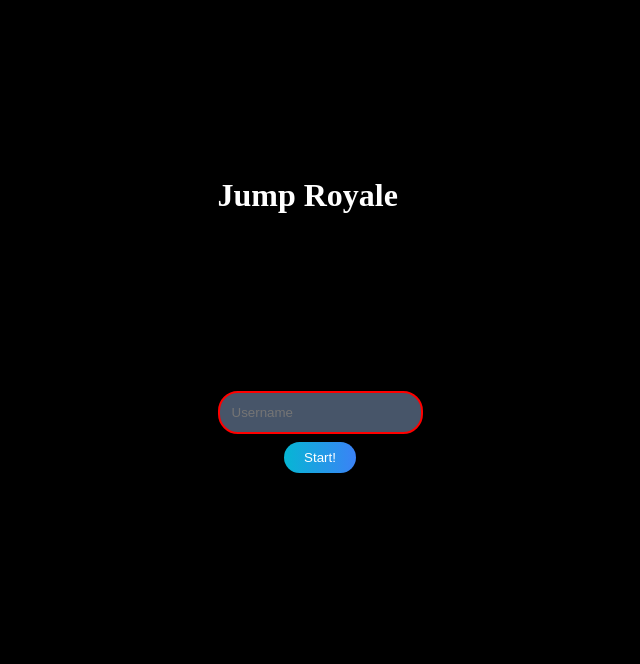
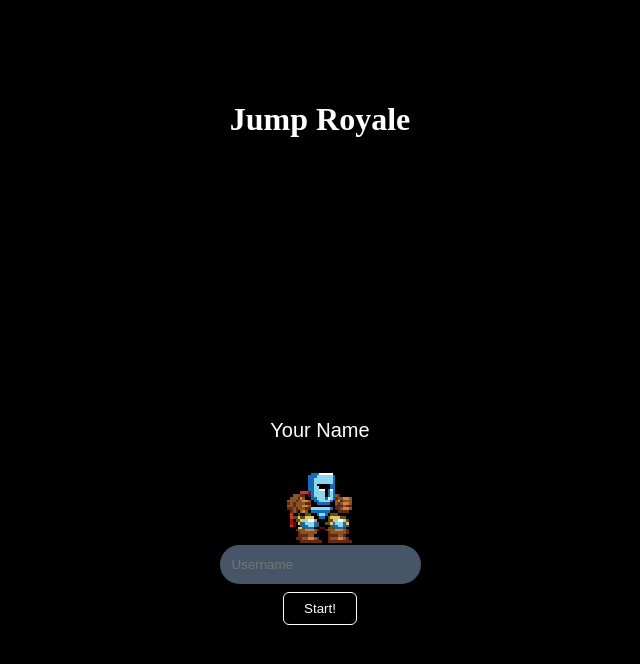
Before and after one commit to ProjectSTMQ/jump-royale, a website: page public/index.html in a window 1280 px wide. Shown: the whole page, without its empty margins (320-960 px from the left). Drawn offline with nearby package versions, Linux system fonts and the light colour scheme; no server answers.

Commit message:
Reworked landing page

```diff
--- a/public/index.html
+++ b/public/index.html
@@ -9,7 +9,11 @@
 
 <!-- username input -->
 <div id = "usernameDiv" class = "usernameDiv">
-  <h1 class="header">Jump Royale</h1>
+  <h1  id="usernameHeader" class="header">Jump Royale</h1>
+  <div id="playerDiv"  class = "playerDiv">
+    <p id = "usernameDisplay" class = "playerUsername"> Your Name</p>
+    <img id = "playerImg" src="./imgs/poses/idle.png" >
+  </div>
   <form id="usernameForm" class="usernameForm">
 
     <div>
@@ -21,8 +25,9 @@
         class="usernameInput"
       />
     </div>
+
     <div style="text-align: center; margin-top: 8px; ">
-      <button
+      <button id="usernameButton"
         class="usernameButton"
       >
         Start!
--- a/public/js/index.js
+++ b/public/js/index.js
@@ -95,6 +95,7 @@ function draw() {
         let player = castToPlayer(frontendPlayers[socket.id]);
 
         player.update(this.frontendMap);
+
         frontendPlayers[socket.id] = player;
 
         backgroundImg.src = player.levelImage;
@@ -281,13 +282,44 @@ window.addEventListener("keyup", (event) => {
     }
 });
 
+document.querySelector("#usernameButton").addEventListener("mouseover", (event) => {
+
+    document.querySelector(" #playerImg").src= "./imgs/poses/jump.png";
+});
+document.querySelector("#usernameButton").addEventListener("mouseout", (event) => {
+
+    if( document.querySelector(" #playerImg").src == window.location.href +"imgs/poses/jump.png"){
+        document.querySelector(" #playerImg").src= "./imgs/poses/idle.png";
+    }
+});
+
+
+
+document.querySelector("#usernameForm").addEventListener("keyup", (event) => {
+
+    if(document.querySelector("#usernameInput").value){
+        document.querySelector("#usernameDisplay").innerHTML= document.querySelector("#usernameInput").value;
+    }
+    else{
+        document.querySelector("#usernameDisplay").innerHTML= "Your Name";
+    }
+
+
+});
+
 document.querySelector("#usernameForm").addEventListener("submit", (event) => {
     event.preventDefault(); // Prevent page refresh
     const username = document.querySelector("#usernameInput").value;
 
     if (username) {
+        document.querySelector(" #playerImg").src= "./imgs/poses/fall.png";
+        document.querySelector("#usernameDiv").classList.add("fade-out-usernameDiv");
+        document.querySelector("#usernameHeader").style.opacity=0;
+        document.querySelector("#usernameForm").style.opacity=0;
 
-        document.querySelector("#usernameDiv").classList.add("fade-out-usernameDiv");
+        console.log( document.querySelector("#playerImg").src);
+        document.querySelector("#playerDiv").classList.add("loginTransition");
+
         this.usernameSubmitted = true;
         socket.emit("username", username);
     }
--- a/public/styles.css
+++ b/public/styles.css
@@ -1,14 +1,22 @@
 .fade-out-usernameDiv{
     opacity: 0;
-    transition: opacity 2s;
+    transition: opacity 1.5s ease-in;
     pointer-events: none;
 }
 
-input:invalid {
-    border: 2px solid red;
+
+.playerUsername{
+
+    text-align: center;
+    color : white;
+    stroke : black;
+
+    height :23px;
+    font : 20px Arial;
+    margin-bottom: 0;
 }
-
 .usernameDiv{
+    text-align: center;
     background-color : #000000;
     display: grid;
     align-items: center;
@@ -19,7 +27,14 @@ input:invalid {
     bottom: 0;
     left: 0;
 }
-
+.playerDiv{
+    align-self: end;
+    position: relative;
+    display: flex;
+    flex-direction: column;
+    align-items: center;
+    justify-content: center;
+}
 .disabled {
     display: none;
 }
@@ -32,15 +47,19 @@ input:invalid {
     color: #cbd5e1;
 }
 
+.loginTransition{
+    transform: translateY(140%);
+    transition: 0.5s ease-in;
+}
+
 .usernameButton{
     padding: 8px 20px;
-    border-radius: 100px;
-    border: none;
-    background-image: linear-gradient(
-      to right,
-      rgb(6, 182, 212),
-      rgb(59, 130, 246)
-    );
+    border: 1px solid #555;
+    border-radius: 6px;
+    border-style: solid;
+    border-color: white;
+
+    background-color: Transparent;
     color: white;
     cursor: pointer;
 }
@@ -49,5 +68,6 @@ input:invalid {
     align-self: start;
 }
 .header{
+
     color: white;
 }
```
